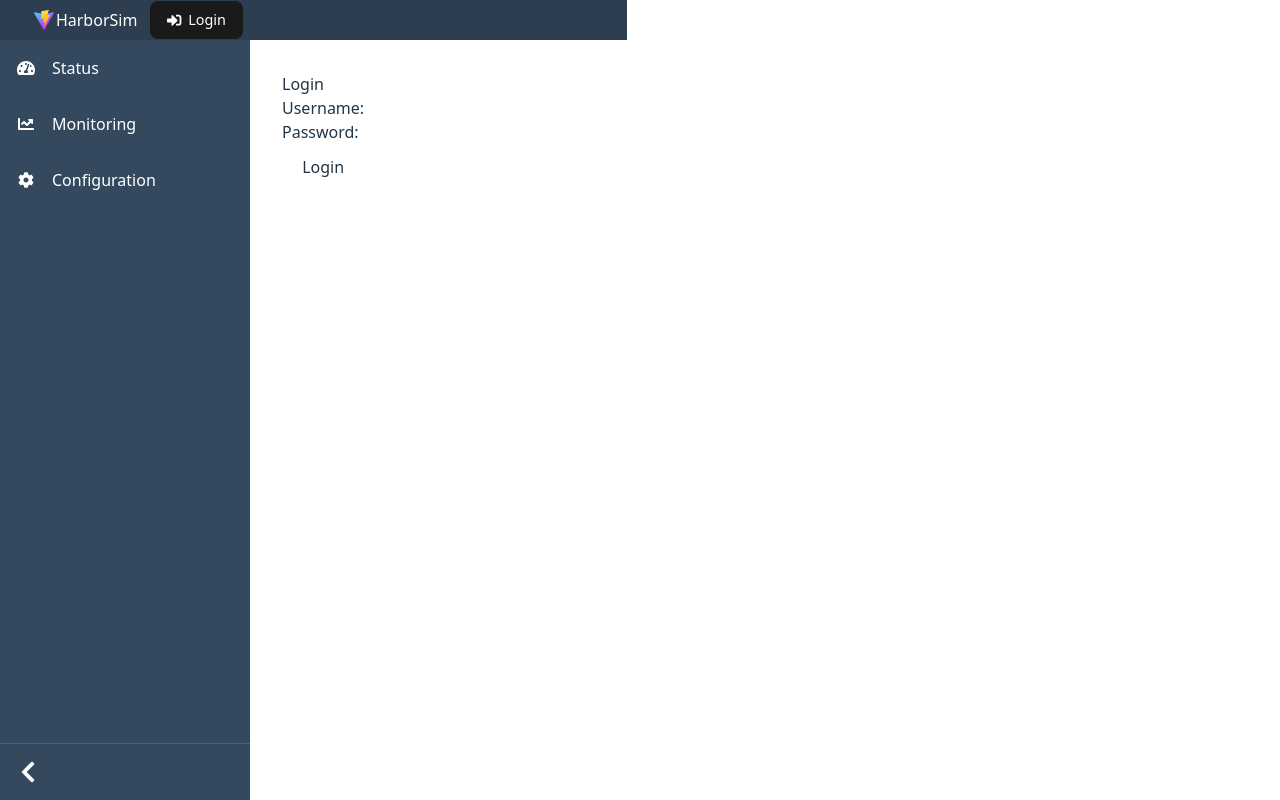
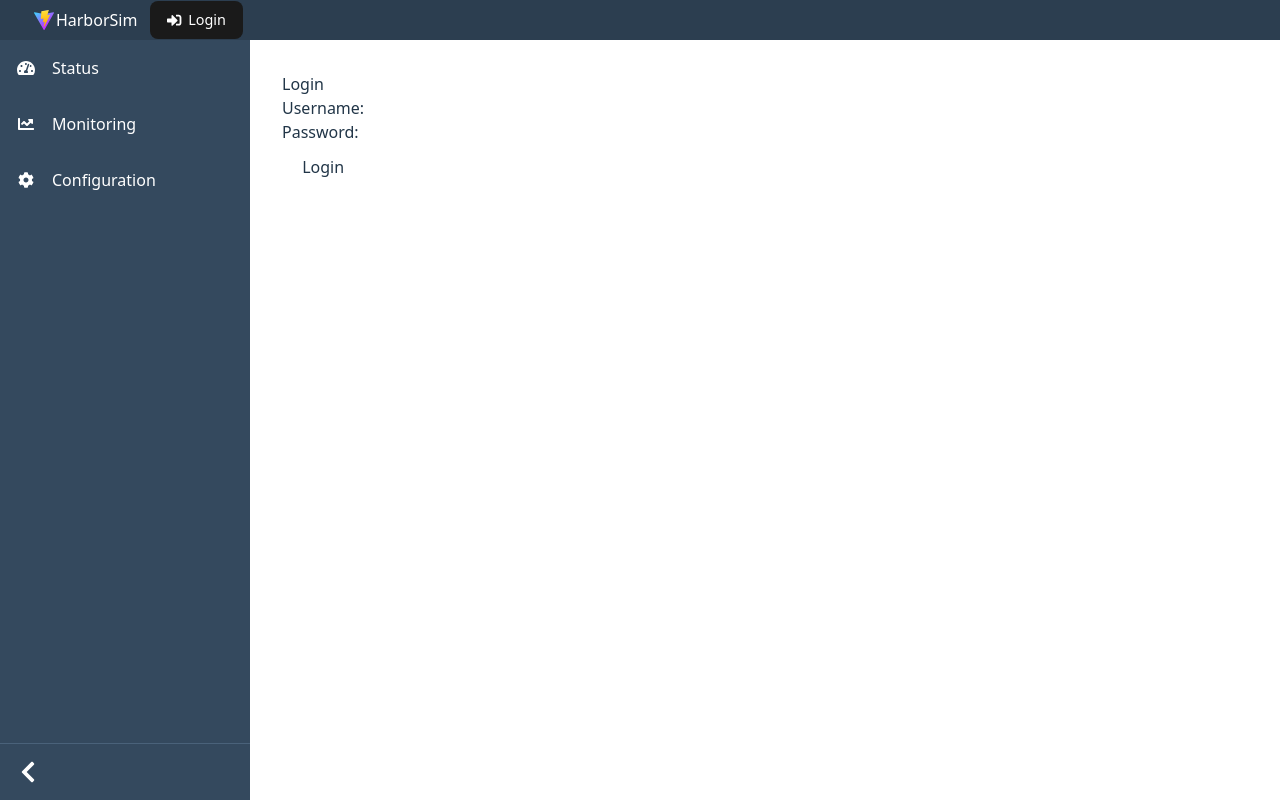
Before and after one commit to echozulucode/harborsim, a React (Vite) app in the folder frontend/: page / in a window 1280 px wide. Built offline with nearby package versions, Linux system fonts and the light colour scheme.

Commit message:
fix for page width

```diff
--- a/frontend/src/ConfigurationView.tsx
+++ b/frontend/src/ConfigurationView.tsx
@@ -60,7 +60,7 @@ const ConfigurationView = () => {
   );
 
   return (
-    <div style={{ width: 'calc(100vw - 50px)', height: 'calc(100vh - 25px)' }}>
+    <div style={{ width: 'calc(100vw - 250px)', height: 'calc(100vh - 25px)' }}>
       <ReactFlow
         nodes={nodes}
         edges={edges}
--- a/frontend/src/Status.tsx
+++ b/frontend/src/Status.tsx
@@ -3,7 +3,7 @@ import VfdDashboard from './VfdDashboard';
 
 const Status = () => {
   return (
-    <div style={{ position: 'absolute', top: 0, left: 0, right: 0, bottom: 0 }}>
+    <div>
       <VfdDashboard />
     </div>
   );
--- a/frontend/src/index.css
+++ b/frontend/src/index.css
@@ -11,6 +11,14 @@
   text-rendering: optimizeLegibility;
   -webkit-font-smoothing: antialiased;
   -moz-osx-font-smoothing: grayscale;
+}
+
+/* Make sure the element that wraps the content you want to grow has display: flex */
+#root {
+  display: flex;
+  height: 100vh; /* Needed for vertical flex-grow */
+  width: 100vw;
+  flex-direction: column; /* Optional, depending on your layout */
 }
 
 a {
```
